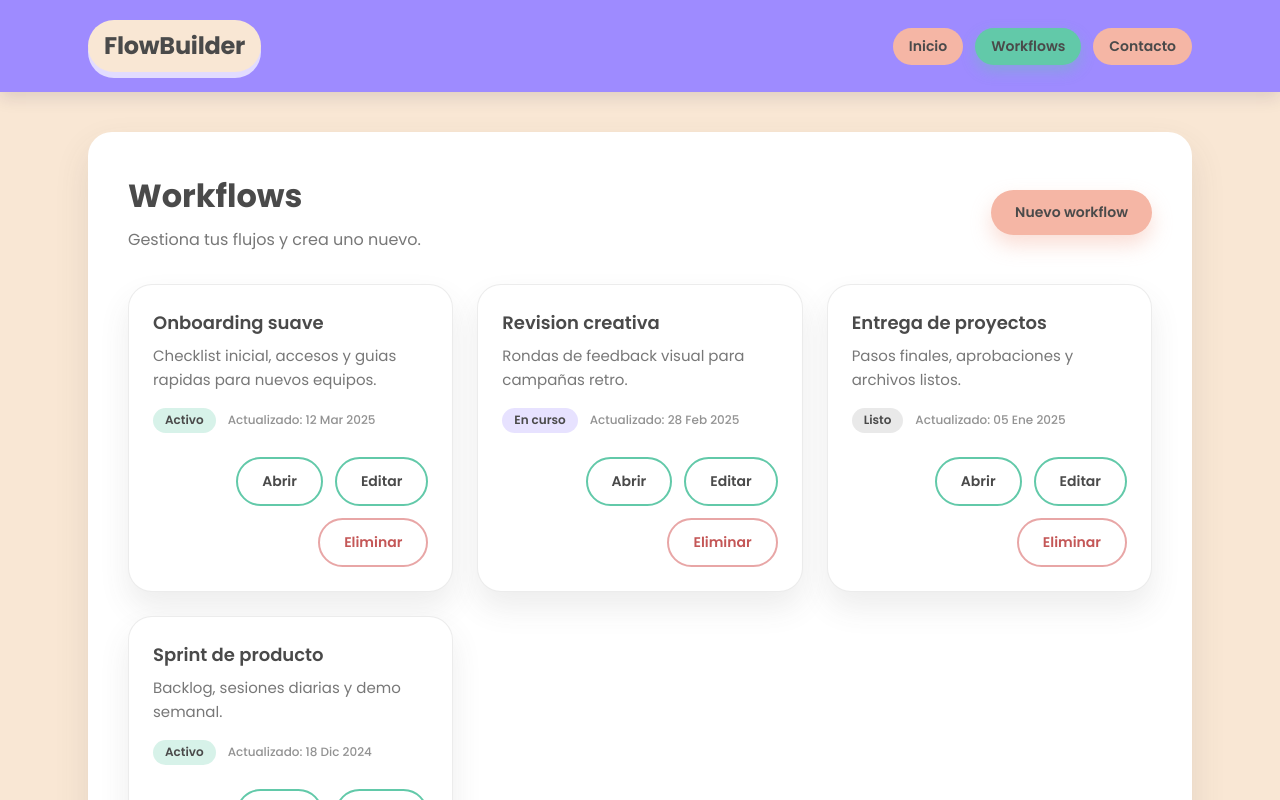
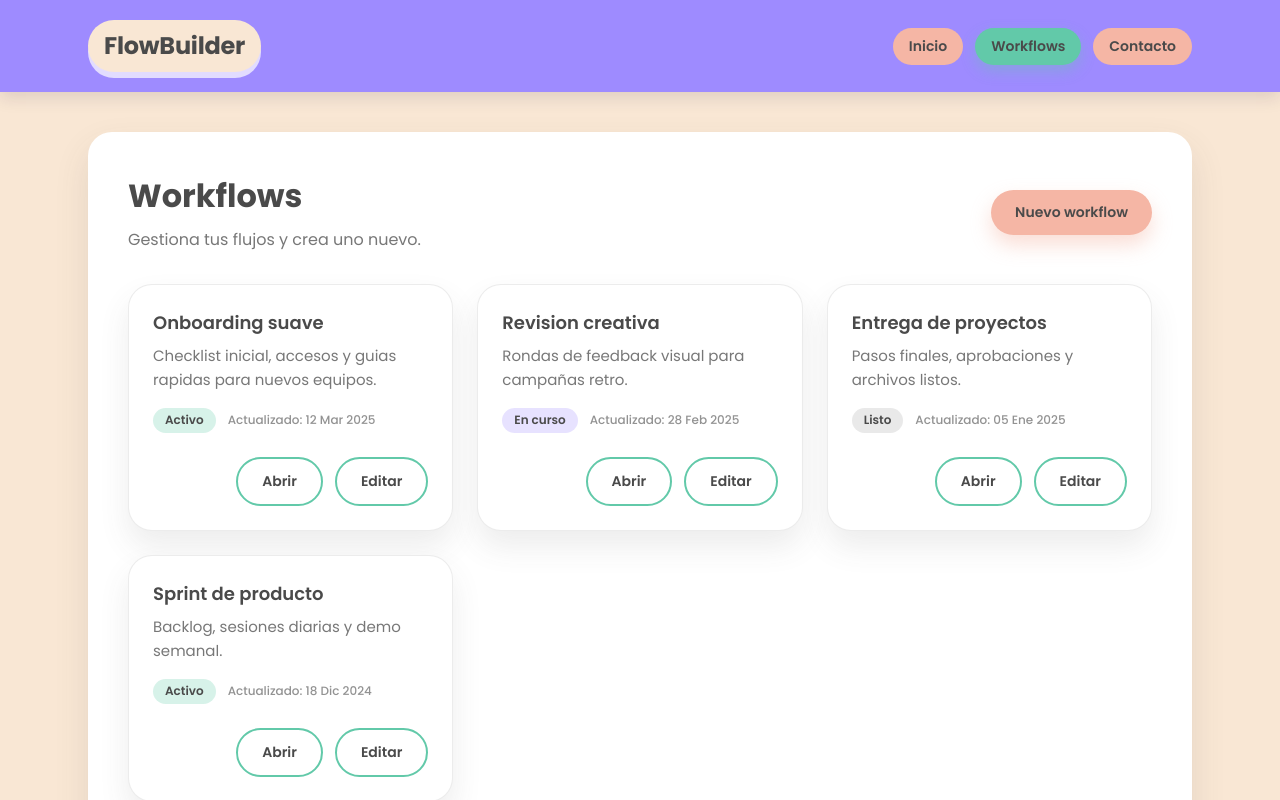
Before and after one commit to carolinardlc/flowbuilder-frontend, a Next.js app: page /workflows in a window 1280 px wide. Shown: the top 800 px of the page. Built offline with nearby package versions, Linux system fonts and the light colour scheme.

Commit message:
fix: Deleted repeated delete button

```diff
--- a/app/workflows/page.tsx
+++ b/app/workflows/page.tsx
@@ -62,18 +62,6 @@ export default function WorkflowsPage() {
                 >
                   Editar
                 </Link>
-                <button
-                  type="button"
-                  className="btn-secondary btn-danger"
-                  onClick={() =>
-                    setWorkflowToDelete({
-                      id: workflow.id,
-                      name: workflow.name,
-                    })
-                  }
-                >
-                  Eliminar
-                </button>
               </div>
             </article>
             );
```
